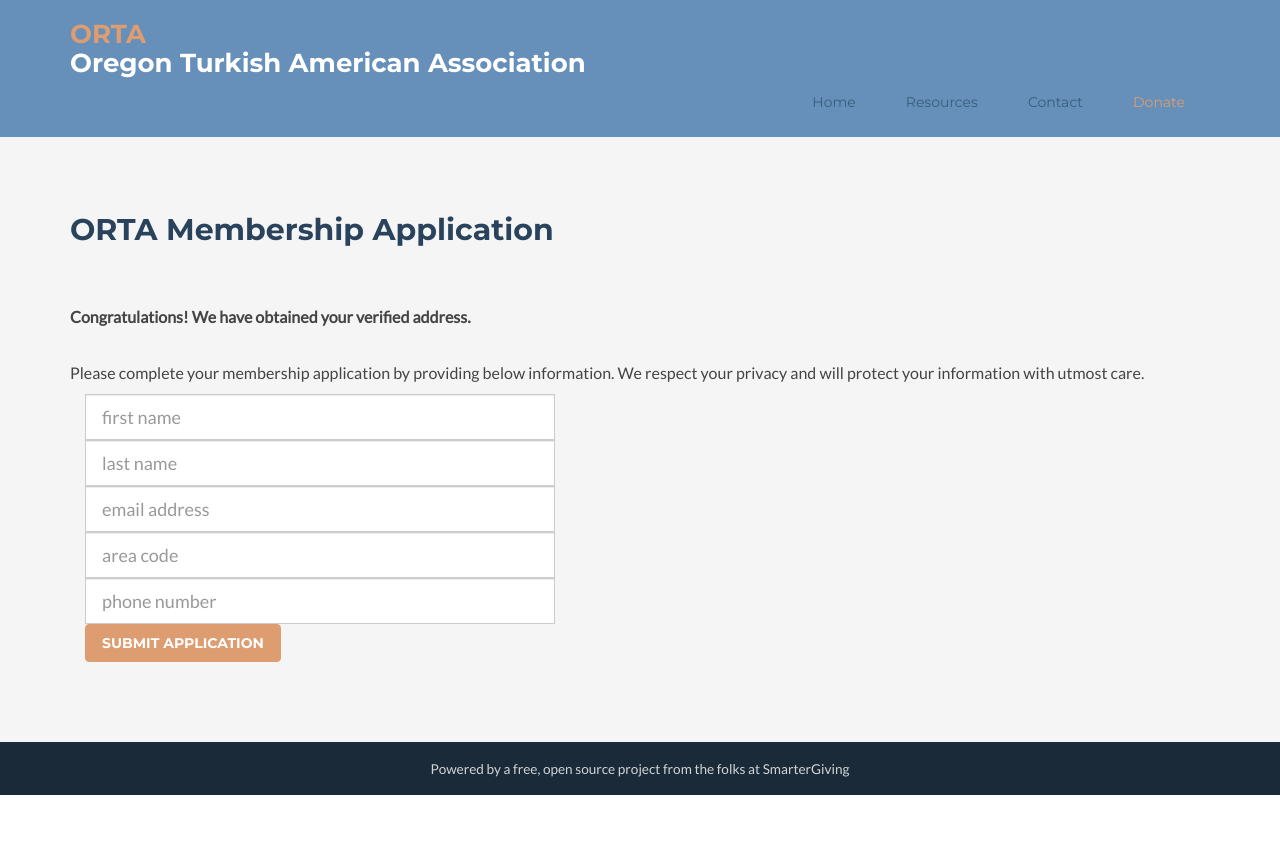
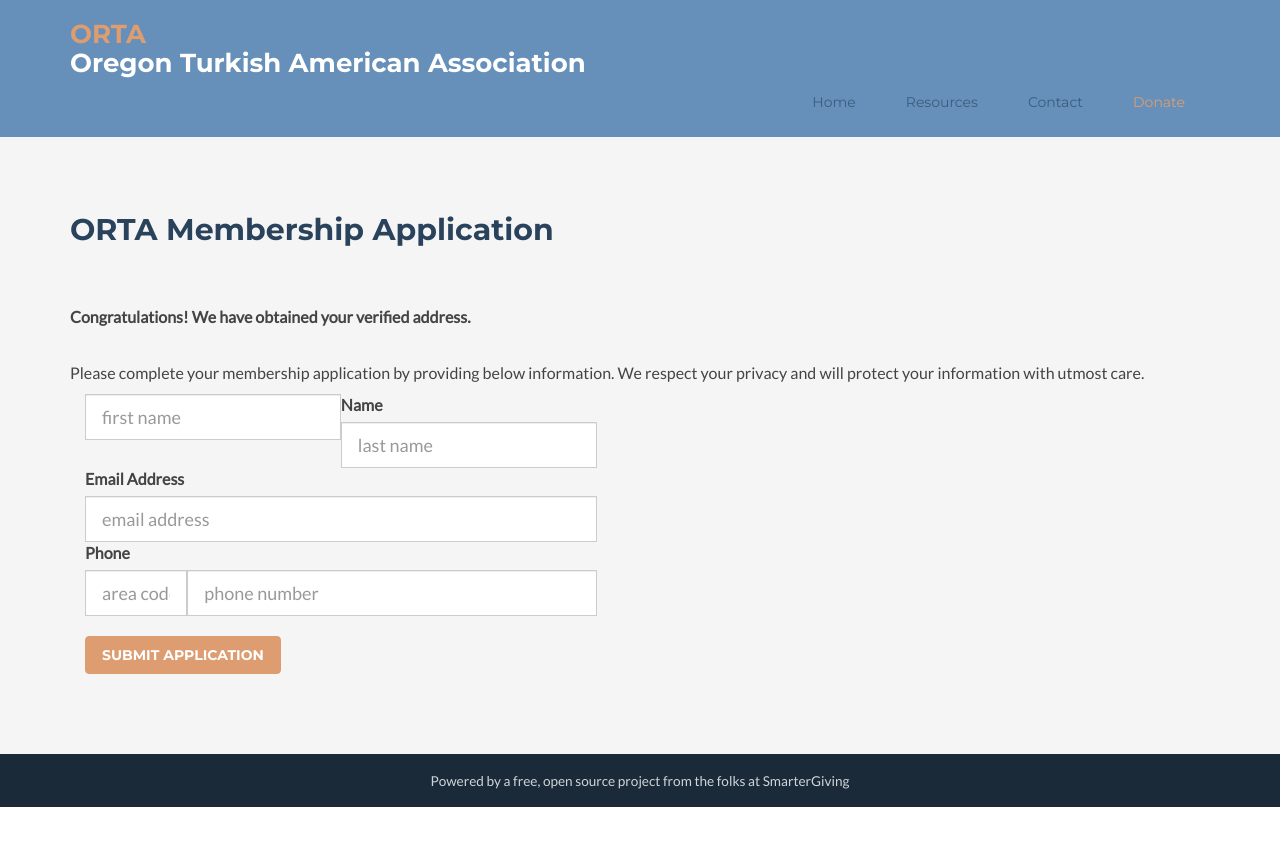
Before and after one commit to ortapdx/ortapdx.github.io, a Jekyll site: the page built from msf_RBLMD58B2AGX8.html, in a window 1280 px wide. Shown: the top 846 px of the page. Built offline with Jekyll 4.4.1, drawn with Linux system fonts in a browser that asks for light colours; nearby versions of some CDN libraries; comment, search, counter and statistics services are not loaded.

Commit message:
Update msf_RBLMD58B2AGX8.html

```diff
--- a/msf_RBLMD58B2AGX8.html
+++ b/msf_RBLMD58B2AGX8.html
@@ -44,21 +44,21 @@ layout: default
           <p>Please complete your membership application by providing below information. We respect your privacy and will protect your information with utmost care.</p>
 
            <div class="col-sm-12" style="width: auto;">
-          <form class="form-inline" role="form" name="gform" id="gform" enctype="text/plain" action="https://docs.google.com/forms/d/e/1FAIpQLScFFse0N-h1zK9LbZbhhuW6TcrqyACdJNHnwPtOg5FsiGqLYg/formResponse?" target="hidden_iframe" onsubmit="submitted=true;">
+             <form class="form-inline" role="form" name="gform" id="gform" enctype="text/plain" action="https://docs.google.com/forms/d/e/1FAIpQLScFFse0N-h1zK9LbZbhhuW6TcrqyACdJNHnwPtOg5FsiGqLYg/formResponse?" target="hidden_iframe" onsubmit="submitted=true;">
                  <div class="input-group input-group-lg col-sm-12">
+                    <label>Name</label>
+                    <input class="form-control" placeholder="first name" type="text" name="entry.1926626036" id="entry.1926626036entry.213242161" style="width: 50%;">
+                    <input class="form-control" placeholder="last name" type="text" name="entry.1880569655" id="entry.1880569655" style="width: 50%;">
+                    <p><br></p>
 
-                    <label class="sr-only">Name</label>
-                    <input class="form-control" placeholder="first name" type="text" name="entry.1926626036" id="entry.1926626036entry.213242161">
-                    <input class="form-control" placeholder="last name" type="text" name="entry.1880569655" id="entry.1880569655">
-                    <br>
-                    <label class="sr-only">Email Address:</label>
+                    <label>Email Address</label>
                     <input class="form-control" placeholder="email address" type="text" name="entry.328824265" id="entry.328824265">
                     <br>
-                    <label class="sr-only">Phone </label><br>
-                    <input class="form-control" placeholder="area code" type="text" name="entry.1781753060" id="entry.1781753060">
-                    <input class="form-control" placeholder="phone number" type="text" name="entry.1116337405" id="entry.1116337405">
+                    <label>Phone </label><br>
+                    <input class="form-control" placeholder="area code" type="text" name="entry.1781753060" id="entry.1781753060" style="width: 20%;">
+                    <input class="form-control" placeholder="phone number" type="text" name="entry.1116337405" id="entry.1116337405" style="width: 80%;">
                     <br>
-                    <button type="submit" class="button btn btn-cta-secondary">Submit Application</button>
+                    <button type="submit" class="button btn btn-cta-secondary" style="margin-top: 20px;">Submit Application</button>
                 </div>
            </form>
           </div>
```
